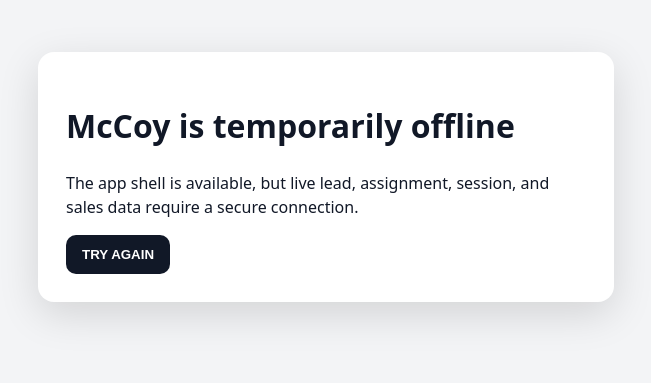
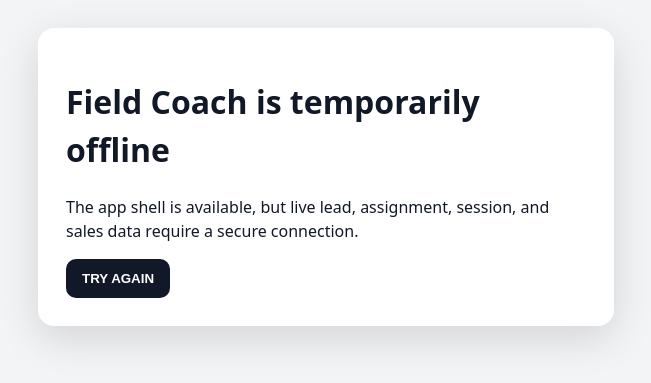
Before and after one commit to phillipbeatty-ctrl/mccoy-field-test, a website: page offline.html in a window 1280 px wide. Shown: the part 223-606 px from the top of the page, without its empty margins (314-965 px from the left). Drawn offline with Linux system fonts and the light colour scheme.

Commit message:
Rename offline page to Field Coach

```diff
--- a/offline.html
+++ b/offline.html
@@ -1 +1 @@
-<!doctype html><html lang="en"><head><meta charset="utf-8"><meta name="viewport" content="width=device-width,initial-scale=1"><meta name="theme-color" content="#111827"><title>McCoy is offline</title><style>body{font:16px/1.5 system-ui,sans-serif;background:#f3f4f6;color:#111827;margin:0;display:grid;min-height:100vh;place-items:center}.card{max-width:520px;margin:24px;padding:28px;background:#fff;border-radius:16px;box-shadow:0 12px 40px #0002}button{border:0;border-radius:10px;padding:12px 16px;background:#111827;color:#fff;font-weight:700}</style></head><body><main class="card"><h1>McCoy is temporarily offline</h1><p>The app shell is available, but live lead, assignment, session, and sales data require a secure connection.</p><button onclick="location.reload()">TRY AGAIN</button></main></body></html>
+<!doctype html><html lang="en"><head><meta charset="utf-8"><meta name="viewport" content="width=device-width,initial-scale=1"><meta name="theme-color" content="#111827"><title>Field Coach is offline</title><link rel="icon" href="/field-coach-app-icon.svg" type="image/svg+xml"><style>body{font:16px/1.5 system-ui,sans-serif;background:#f3f4f6;color:#111827;margin:0;display:grid;min-height:100vh;place-items:center}.card{max-width:520px;margin:24px;padding:28px;background:#fff;border-radius:16px;box-shadow:0 12px 40px #0002}button{border:0;border-radius:10px;padding:12px 16px;background:#111827;color:#fff;font-weight:700}</style></head><body><main class="card"><h1>Field Coach is temporarily offline</h1><p>The app shell is available, but live lead, assignment, session, and sales data require a secure connection.</p><button onclick="location.reload()">TRY AGAIN</button></main></body></html>
```
